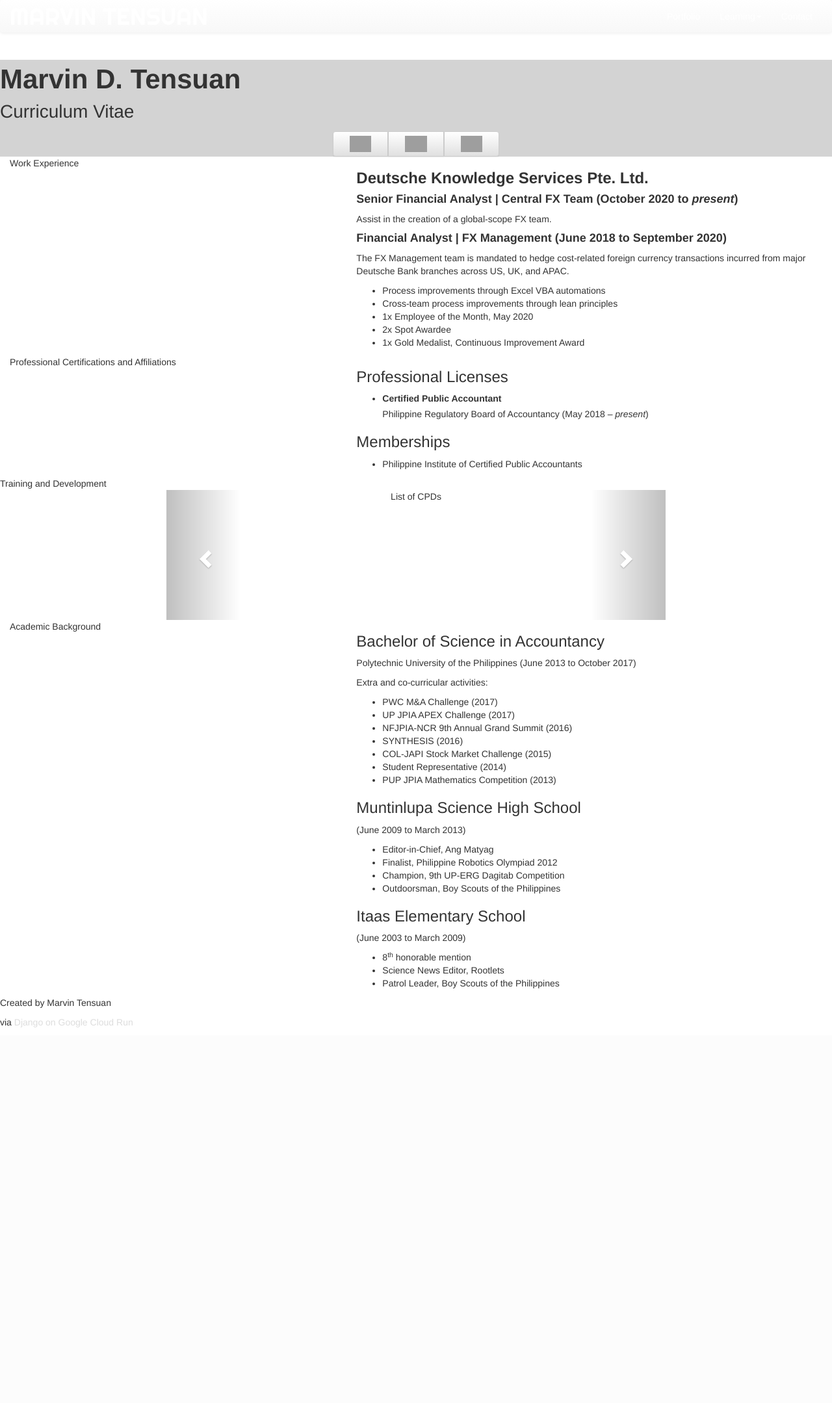
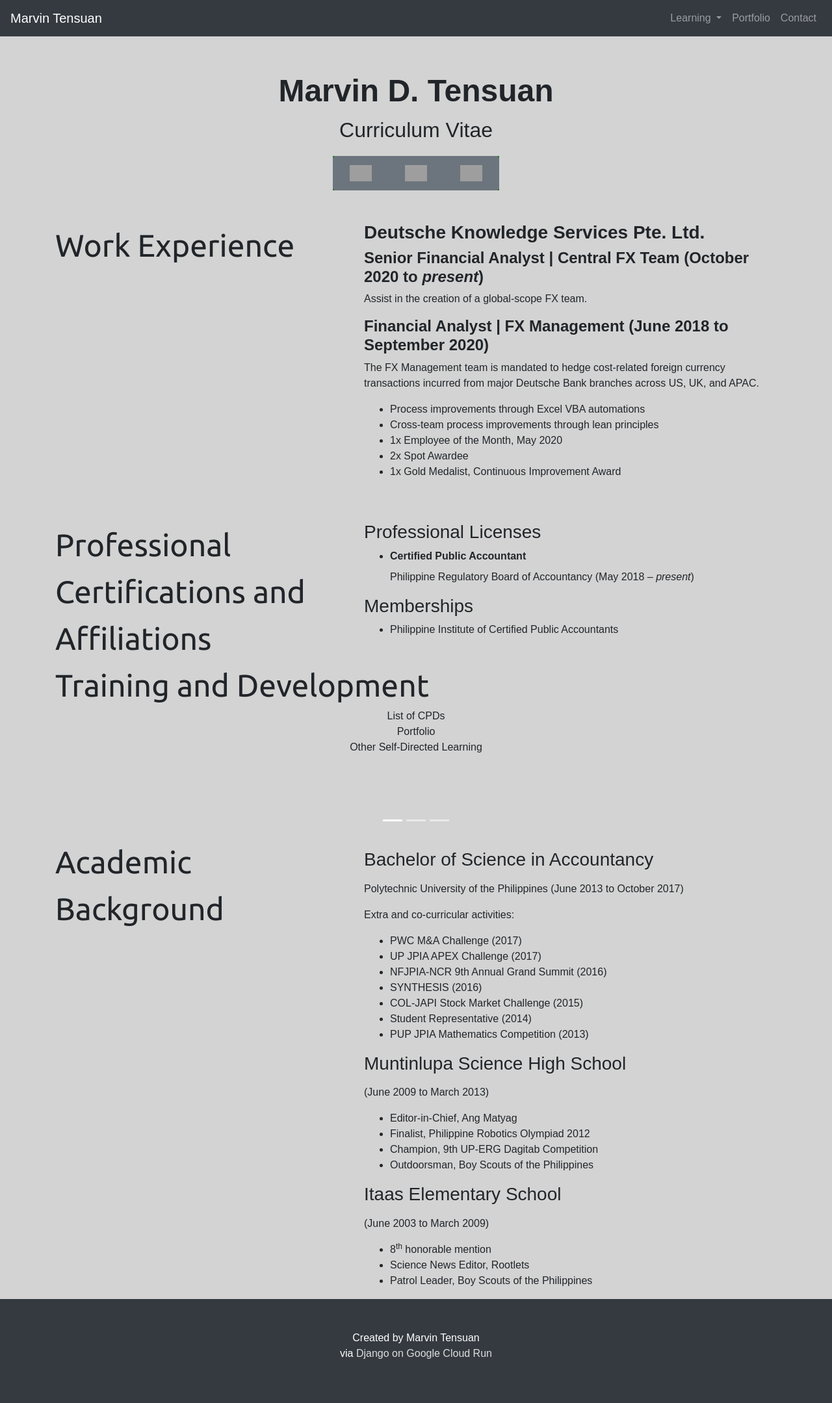
Before and after one commit to marvintensuan/cv-django, a Django app: page / in a window 1280 px wide. Shown: the whole page at 65% size. Before the commit the page ends 1581 px from the top, so only its background shows below. Run offline with Django 3.2, Linux system fonts and the light colour scheme; parts of the project's set-up code (start-up, migrations or seed data) failed here and were passed over; some libraries are stand-ins or nearby versions; grey boxes are pictures that could not be loaded.

Commit message:
Converted to Bootstrap 4.

```diff
--- a/marvintensuan/mt_backend/templates/base.html
+++ b/marvintensuan/mt_backend/templates/base.html
@@ -4,63 +4,58 @@
 
 	<!--- Bootstrap CDN -->
     <!-- Latest compiled and minified CSS -->
-	<link rel="stylesheet" href="https://maxcdn.bootstrapcdn.com/bootstrap/3.3.7/css/bootstrap.min.css" integrity="sha384-BVYiiSIFeK1dGmJRAkycuHAHRg32OmUcww7on3RYdg4Va+PmSTsz/K68vbdEjh4u" crossorigin="anonymous">
+    <link rel="stylesheet" href="https://maxcdn.bootstrapcdn.com/bootstrap/4.5.2/css/bootstrap.min.css">
+	<script src="https://ajax.googleapis.com/ajax/libs/jquery/3.5.1/jquery.min.js"></script>
+	<script src="https://maxcdn.bootstrapcdn.com/bootstrap/4.5.2/js/bootstrap.min.js"></script>
 
-	<!-- Optional theme -->
-	<link rel="stylesheet" href="https://maxcdn.bootstrapcdn.com/bootstrap/3.3.7/css/bootstrap-theme.min.css" integrity="sha384-rHyoN1iRsVXV4nD0JutlnGaslCJuC7uwjduW9SVrLvRYooPp2bWYgmgJQIXwl/Sp" crossorigin="anonymous">
-
-	<!-- Latest compiled and minified JavaScript -->
-	<script src="https://ajax.googleapis.com/ajax/libs/jquery/3.5.1/jquery.min.js"></script>
-	<script src="https://maxcdn.bootstrapcdn.com/bootstrap/3.3.7/js/bootstrap.min.js" integrity="sha384-Tc5IQib027qvyjSMfHjOMaLkfuWVxZxUPnCJA7l2mCWNIpG9mGCD8wGNIcPD7Txa" crossorigin="anonymous"></script>
-
-    {% load static %}
-	<link rel="stylesheet" href="{% static 'css/main.css' %}">
 	<link rel="stylesheet" href="https://fonts.googleapis.com/css?family=Ubuntu">
 	<link rel="stylesheet" href="https://fonts.googleapis.com/css?family=Righteous">
 	<meta name="viewport" content="width=device-width, initial-scale=1">
     <title>Marvin Tensuan &mdash; Curriculum Vitae</title>
 
+    <style>
+        body {margin: 0;
+            background-color: #d3d3d3;
+            font-family: sans-serif;
+        }
+        .contents-label{
+            font-family: Ubuntu;
+            font-size: 3em;
+        }
+    </style>
 
 </head>
 <body>
     <!--- Header and Navigation -->
 	<header>
-		<nav class="navbar navbar-default"
-			style="border: none; outline: none; background-color: #004723;">
-			<div class="container-fluid header-format">
-			  <!-- Brand and toggle get grouped for better mobile display -->
-			  <div class="navbar-header">
-				<button type="button" class="navbar-toggle collapsed" data-toggle="collapse" data-target="#bs-example-navbar-collapse-1" aria-expanded="false">
-				  <span class="sr-only">Toggle navigation</span>
-				  <span class="icon-bar"></span>
-				  <span class="icon-bar"></span>
-				  <span class="icon-bar"></span>
+        <nav class="navbar navbar-expand-lg navbar-dark bg-dark" style="height: 120%;">
+            <a class="navbar-brand" href="#">Marvin Tensuan</a>
+            <button class="navbar-toggler" type="button" data-toggle="collapse"
+            data-target="#navbarSupportedContent" aria-controls="navbarSupportedContent" aria-expanded="false" aria-label="Toggle navigation">
+              <span class="navbar-toggler-icon"></span>
             </button>
-				<a class="navbar-brand"
-					style="color: white; font-family: Righteous; font-size: 36px;"
-					href="#">MARVIN TENSUAN</a>
+
+            <div class="collapse navbar-collapse" id="navbarSupportedContent">
+              <ul class="navbar-nav ml-auto">
+                <li class="nav-item dropdown">
+                  <a class="nav-link dropdown-toggle" href="#" id="navbarDropdown" role="button" data-toggle="dropdown" aria-haspopup="true" aria-expanded="false">
+                    Learning
+                  </a>
+                  <div class="dropdown-menu" aria-labelledby="navbarDropdown">
+                    <a class="dropdown-item" href="http://www.marvintensuan.com/list_of_cpds">List of CPDs</a>
+                    <a class="dropdown-item" href="http://www.marvintensuan.com/self_directed_learning">Self-Directed Learning</a>
+                    <div class="dropdown-divider"></div>
+                    <a class="dropdown-item" href="http://www.marvintensuan.com/my_learning_roadmap">My Learning Roadmap</a>
                   </div>
-
-			  <!-- Collect the nav links, forms, and other content for toggling -->
-			  <div class="collapse navbar-collapse" id="bs-example-navbar-collapse-1">
-				<ul class="nav navbar-nav navbar-right header-format">
-					<li>
-						<a href="https://marvintensuan.github.io/"
-						style="color: white;">Portfolio</a>
                 </li>
-					<li class="dropdown">
-						<a href="#" class="dropdown-toggle" data-toggle="dropdown" role="button"
-							aria-haspopup="true" aria-expanded="false"
-							style="color: white;">Learning<span class="caret"></span></a>
-						<ul class="dropdown-menu">
-						<li><a href="https://www.marvintensuan.com/list_of_cpds">List of CPDs</a></li>
-						<li><a href="https://www.marvintensuan.com/self_directed_learning">Self-Directed Learning</a></li>
+                <li class="nav-item">
+                    <a class="nav-link" href="https://marvintensuan.github.io">Portfolio</a>
+                </li>
+                <li class="nav-item">
+                    <a class="nav-link" href="#">Contact</a>
+                  </li>
               </ul>
-					</li>
-					<li><a href="#" style="color: white;">Contact</a></li>
-				</ul>
-			  </div><!-- /.navbar-collapse -->
-			</div><!-- /.container-fluid -->
+            </div>
         </nav>
 	</header>
 
@@ -70,10 +65,14 @@
     {% endblock %}
 
 
-    <footer>
-		<p>Created by Marvin Tensuan</p>
-		<p>via <a href="https://marvintensuan-s672kobfna-de.a.run.app/"
-				style="color: #dddddd;">Django on Google Cloud Run </a></p>
+    	<footer class="bg-dark text-white text-center"
+		style="min-height: 10em;">
+		<p>
+			<br><br>Created by Marvin Tensuan<br> via
+			<a href="https://marvintensuan-s672kobfna-de.a.run.app/" style="color: #dddddd;">
+				Django on Google Cloud Run
+			</a>
+		</p>
     </footer>
 </body>
 </html>
--- a/marvintensuan/mt_backend/templates/index.html
+++ b/marvintensuan/mt_backend/templates/index.html
@@ -1,25 +1,32 @@
 {% extends 'base.html' %}
 {% block content %}
 	<!--- Title and Social Media Links -->
-	<div class="grid-body-title" style="background-color: #d3d3d3;">
+	<div class="container" style="text-align: center;">
 		<p style="font-size: 3em; font-weight: bold; margin: 1em auto auto auto;">Marvin D. Tensuan</p>
 		<p style="font-size: 2em;">Curriculum Vitae</p>
 		<nav class="btn-group btn-group-justified btn-group" role="group"
-			style="max-width: 20%; min-width: 256px; margin: auto">
+            style="max-width: 20%; min-width: 256px; margin: auto; background-color: green;">
+
+                <button type="button" class="btn btn-secondary">
                     <a class="btn btn-default" role="button" href="https://www.linkedin.com/in/marvintensuan">
                         <img src="https://www.republiccapitalaccess.com/wp-content/uploads/2014/07/linkedin-icon.png" height="25px">
                     </a>
+                </button>
+                <button type="button" class="btn btn-secondary">
                     <a class="btn btn-default" role="button" href="mailto:marvintensuan@outlook.com">
                         <img src="https://upload.wikimedia.org/wikipedia/commons/thumb/0/0b/Microsoft_Outlook_2013_logo.svg/1200px-Microsoft_Outlook_2013_logo.svg.png" height="25px">
                     </a>
+                </button>
+                <button type="button" class="btn btn-secondary">
                     <a class="btn btn-default" role="button" href="https://github.com/marvintensuan">
                         <img src="https://digitallabs.mmu.ac.uk/wp-content/uploads/2018/04/github_logo.png" height="25px">
                     </a>
-
+                </button>
 		</nav>
 	</div>
 	<!--- Work Experience-->
-	<section>
+	<div class="container mt-5">
+		<section class="row">
 			<div class="col-md-5 contents-label">Work Experience</div>
 			<div class="col-md-7">
 				<h3 style="font-weight: bold;">Deutsche Knowledge Services Pte. Ltd.</h3>
@@ -38,8 +45,11 @@
 				</p>
 			</div>
 		</section>
+	</div>
+
 	<!--- Professional Certifications-->
-	<section>
+	<div class="container mt-5">
+		<section class="row">
 			<div class="col-md-5 contents-label"> Professional Certifications and Affiliations</div>
 			<div class="col-md-7">
 				<!---Licenses-->
@@ -59,8 +69,11 @@
 					</li>
 				</ul>
 			</div>
+	</div>
+
 	</section>
 	<!--- Training and Development-->
+	<div class="container">
 		<section>
 			<div class="contents-label">Training and Development</div>
 		</section>
@@ -101,8 +114,11 @@
 				</a>
 				</div>
 		</section>
+	</div>
+
 	<!--- Academic Background-->
-	<section>
+	<div class="container">
+		<section class="row">
 			<div class="col-md-5 contents-label">Academic Background</div>
 			<div class="col-md-7">
 				<!--- Graduate: empty :( -->
@@ -138,5 +154,6 @@
 				</ul>
 			</div>
 		</section>
+	</div>
 
 {% endblock %}
```
Also changed, not shown: README.md. Lines whose indentation alone changed are shown as unchanged.
